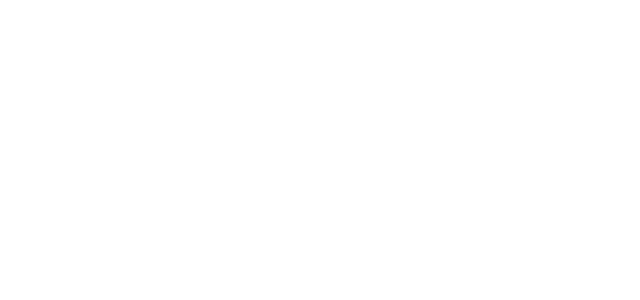
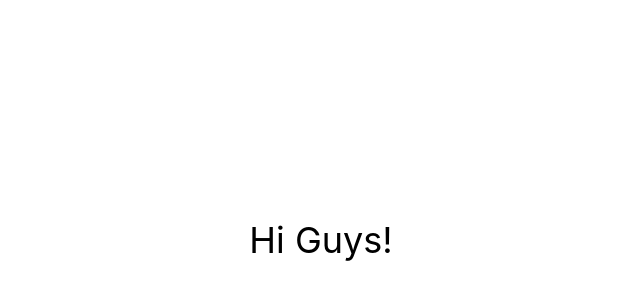
Before and after one commit to ericklarsen/vite-js, a React (Vite) app: page / in a window 1280 px wide. Shown: the part 160-460 px from the top of the page, without its empty margins (319-959 px from the left). Built offline with nearby package versions, Linux system fonts and the light colour scheme.

Commit message:
Set home screen

```diff
--- a/src/pages/home.tsx
+++ b/src/pages/home.tsx
@@ -1,7 +1,11 @@
 import React from "react";
 
-const home: React.FC = () => {
-  return <div></div>;
+const Home: React.FC = () => {
+  return (
+    <div className="w-screen h-screen flex items-center justify-center">
+      <h1 className="text-4xl">Hi Guys!</h1>
+    </div>
+  );
 };
 
-export default home;
+export default Home;
```
